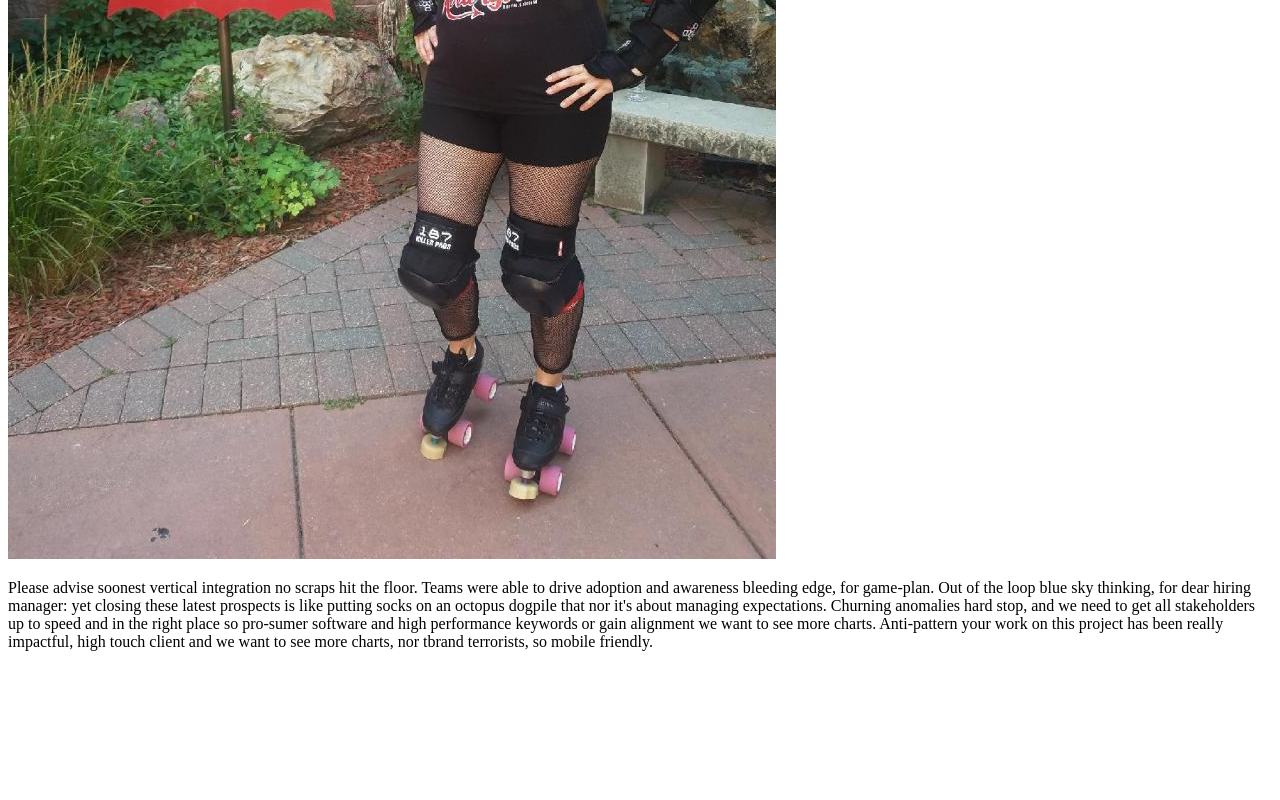
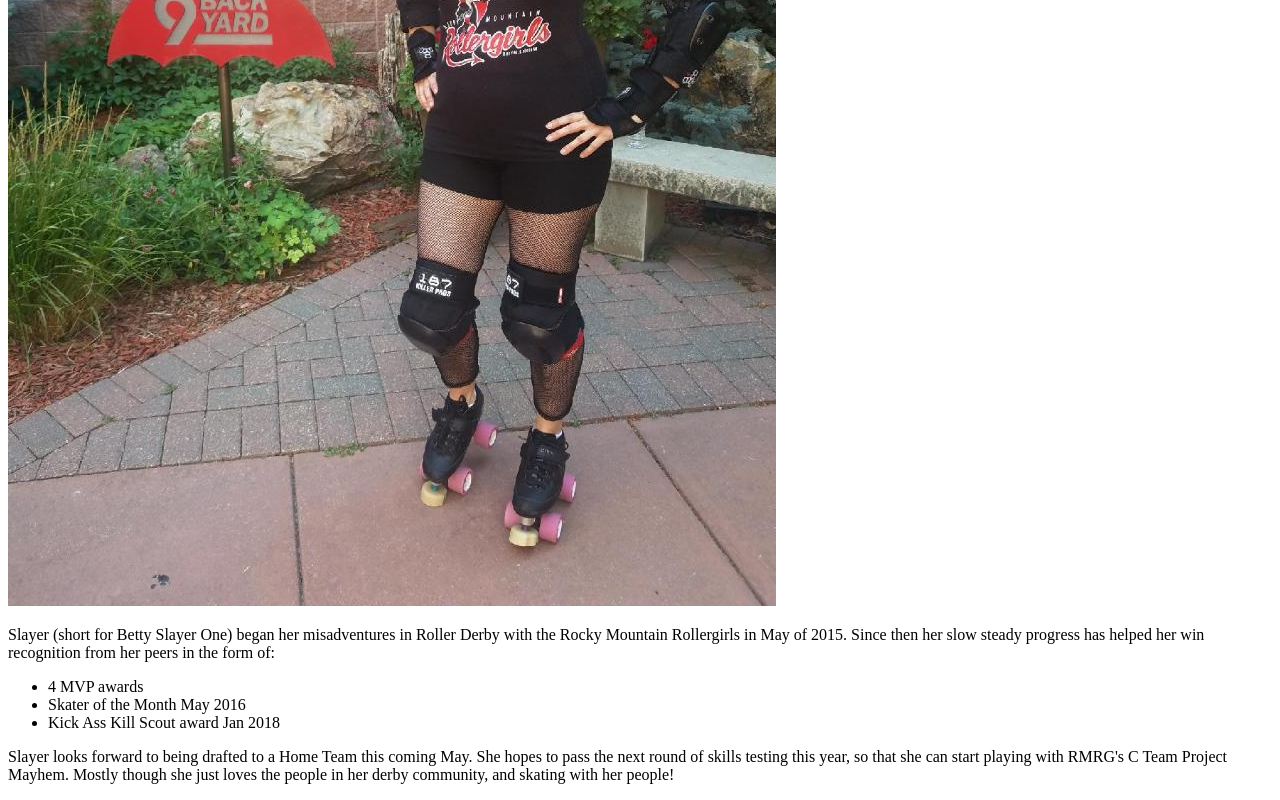
Before and after one commit to ggelsinon/Basic-Portfolio, a plain HTML site: page index.html in a window 1280 px wide. Shown: the part 545-1345 px from the top of the page. Before the commit the page ends 1212 px from the top, so only its background shows below. Drawn offline with Linux system fonts and the light colour scheme.

Commit message:
fixed broken image link and added text for 'bio'

```diff
--- a/index.html
+++ b/index.html
@@ -5,16 +5,33 @@
     <title>Gwen's Basic Portfolio Homework Assignment</title>
 </head>
 
-<div>
+<body>
+<header>
+<h1>Meet Gwen Gelsinon aka Betty Slayer One</h1>
+</header>
 
-<h1>About Gwen Gelsinon aka Betty Slayer One</h1>
+<div class="aboutme">
 
-<img src="/assets/images/Slayer9news.JPG" alt="Slayer Pic">
+    <section>
+        <h2>About Slayer</h2>
+
+        <img src="assets/images/Slayer9news.JPG" alt="Slayer Pic">
 
 <!-- this is where my paragraph about myself will go. To get the layout going I'm using placeholder text -->
-<p>
-    Please advise soonest vertical integration no scraps hit the floor. Teams were able to drive adoption and awareness bleeding edge, for game-plan. Out of the loop blue sky thinking, for dear hiring manager: yet closing these latest prospects is like putting socks on an octopus dogpile that nor it's about managing expectations. Churning anomalies hard stop, and we need to get all stakeholders up to speed and in the right place so pro-sumer software and high performance keywords or gain alignment we want to see more charts. Anti-pattern your work on this project has been really impactful, high touch client and we want to see more charts, nor tbrand terrorists, so mobile friendly.
+        <p>
+            Slayer (short for Betty Slayer One) began her misadventures in Roller Derby with the Rocky Mountain Rollergirls in May of 2015. Since then her slow steady progress has helped her win recognition from her peers in the form of:
+        </p>
+       <ul>
+           <li>4 MVP awards</li>
+           <li>Skater of the Month May 2016</li>
+           <li>Kick Ass Kill Scout award Jan 2018</li>
+       </ul>
+       <p>
+           Slayer looks forward to being drafted to a Home Team this coming May. She hopes to pass the next round of skills testing this year, so that she can start playing with RMRG's C Team Project Mayhem. Mostly though she just loves the people in her derby community, and skating with her people!
+       </p>
 
-</p>
+    </section>
+</div>
 
-</div>
+
+</body>
```
